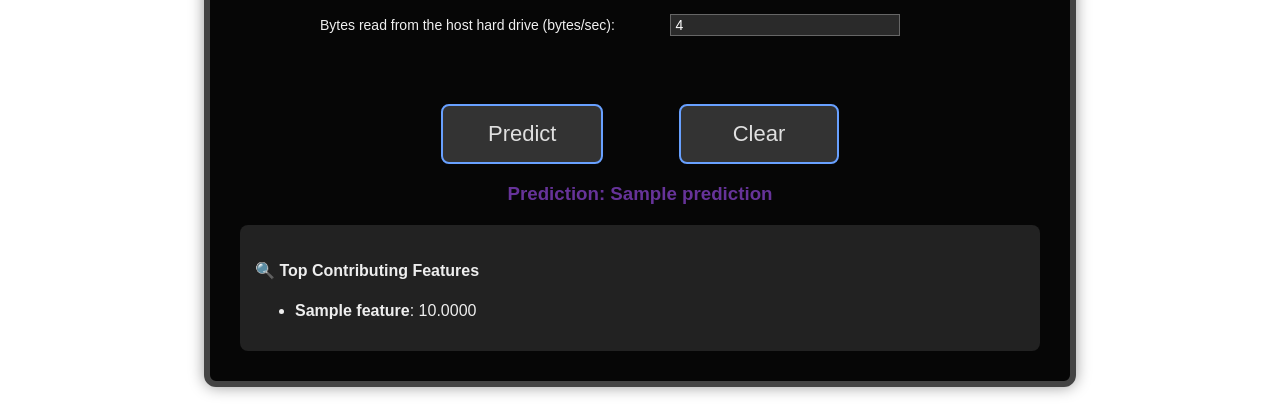
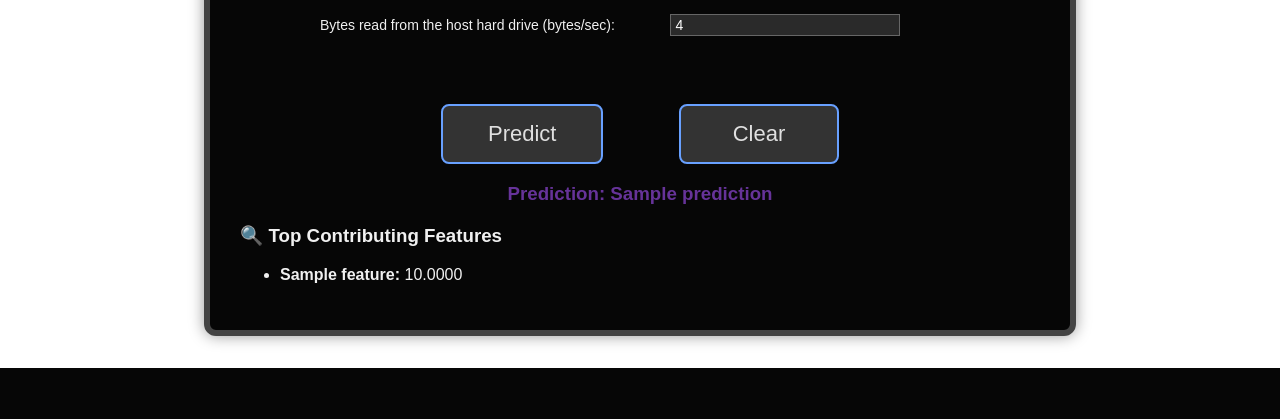
Before and after one commit to frankssenoga/Deployment, a Flask app: template templates/index.html in a window 1280 px wide. Shown: the part 969-1388 px from the top of the page. After the commit the page ends 1337 px from the top, so only its background shows below. Run offline with Flask 3, Linux system fonts and the light colour scheme; the template is opened without the code that fills it: most values are stand-ins (such as "Sample title", 1, 10 or a date in 2020); parts of the project's set-up code (start-up, migrations or seed data) failed here and were passed over.

Commit message:
Update index.html

```diff
--- a/templates/index.html
+++ b/templates/index.html
@@ -145,15 +145,15 @@ input {
     {% if prediction %}
      <h3 style="text-align:center; color: rebeccapurple;">Prediction: {{ prediction }}</h3>
     {% endif %}
-  {% if top_features %}
-<div class="explanation" style="margin-top: 20px;">
-    <h4>🔍 Top Contributing Features</h4>
+{% if top_features %}
+  <div style="margin-top: 20px;">
+    <h3>🔍 Top Contributing Features</h3>
     <ul>
-        {% for feature, value in top_features %}
-            <li><b>{{ feature }}</b>: {{ '%.4f'|format(value) }}</li>
-        {% endfor %}
+      {% for feature, value in top_features %}
+        <li><strong>{{ feature }}:</strong> {{ "%.4f"|format(value) }}</li>
+      {% endfor %}
     </ul>
-</div>
+  </div>
 {% endif %}
   </div>
 
```
